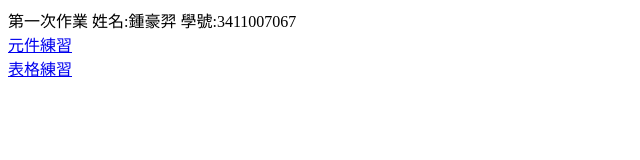
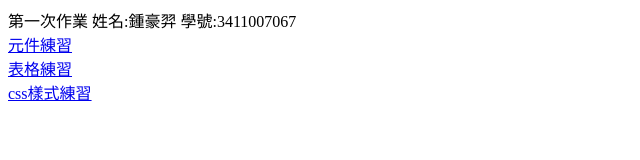
Before and after one commit to akdir11/3411007067, a plain HTML site: page index.html in a window 1280 px wide. Shown: the whole page, without its empty margins (0-640 px from the left). Drawn offline with Linux system fonts and the light colour scheme.

Commit message:
Add files via upload

```diff
--- a/index.html
+++ b/index.html
@@ -15,6 +15,6 @@
     <br>
     <a href="table.html">表格練習</a>
     <br>
-    <a href="css.html"></a>
+    <a href="css.html">css樣式練習</a>
 </body>
 </html>
```
